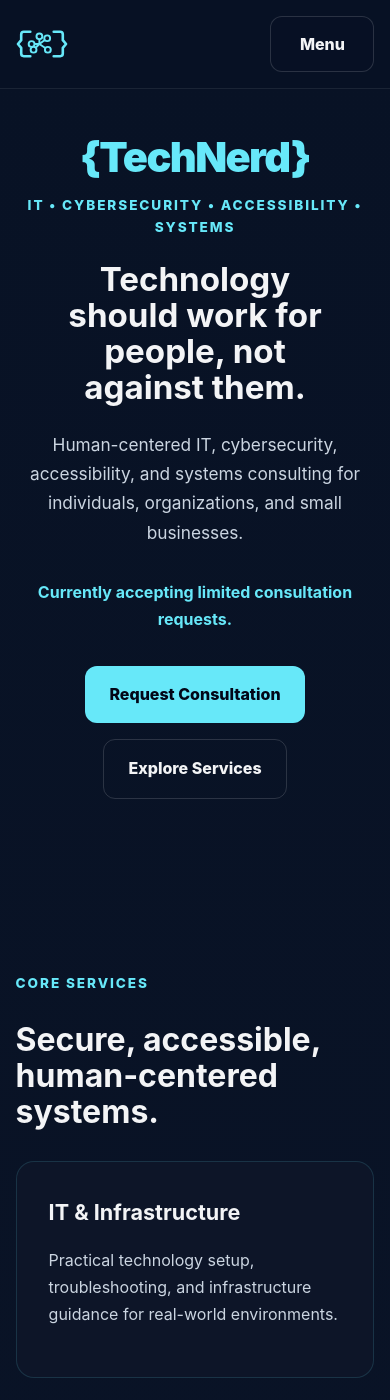
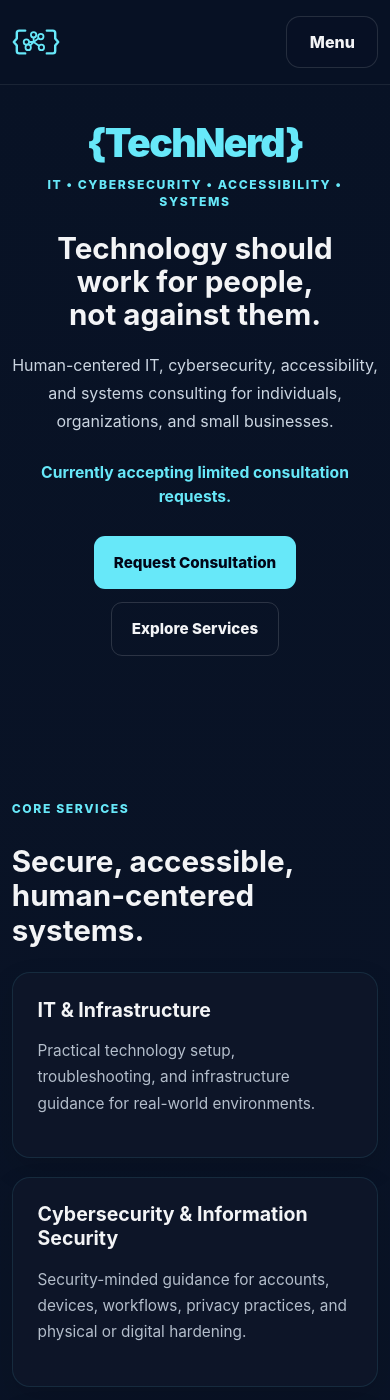
Before and after one commit to cjblackthorn/technerd, a Jekyll site: the page built from index.md, in a window 390 px wide and 1400 px high. Built offline with Jekyll 4.4.1, drawn with Linux system fonts in a browser that asks for light colours.

Commit message:
Polish mobile spacing typography and CTA hierarchy

```diff
--- a/assets/css/nav-polish.scss
+++ b/assets/css/nav-polish.scss
@@ -1,11 +1,16 @@
 ---
 ---
 
-/* Final mobile navigation polish */
+/* Final mobile navigation and premium layout polish */
+@media (max-width: 900px) {
+  .container {
+    width: min(94%, 1280px);
+  }
+
+  .brand,
   .brand-node {
-  width: 3.25rem;
-  height: 3.25rem;
-  object-fit: contain;
+    width: 3rem;
+    height: 3rem;
   }
 
   .mobile-header-brand {
@@ -20,14 +25,138 @@
     transform: translateY(0);
   }
 
+  .mobile-nav summary {
+    min-width: 5.75rem;
+    padding: 0.72rem 0.95rem;
+    border-color: rgba(255, 255, 255, 0.12);
+    border-radius: 14px;
+  }
+
   .mobile-dropdown {
     position: absolute;
-  top: calc(100% + 0.75rem);
+    top: calc(100% + 0.65rem);
     right: 0;
-  width: min(18rem, 72vw);
+    width: min(16.75rem, 74vw);
     z-index: 2000;
   }
 
   .mobile-nav-links {
     margin-top: 0;
   }
+
+  .hero {
+    padding-top: 2.35rem;
+    padding-bottom: 4rem;
+  }
+
+  .hero-logo {
+    font-size: clamp(2.45rem, 9vw, 3.7rem);
+    margin-bottom: 0.85rem;
+  }
+
+  .hero-eyebrow {
+    font-size: clamp(0.68rem, 2.35vw, 0.78rem);
+    letter-spacing: 0.08em;
+    line-height: 1.45;
+  }
+
+  .hero h1 {
+    font-size: clamp(1.85rem, 7.35vw, 2.65rem);
+    line-height: 1.12;
+    max-width: 14.5ch;
+    margin-top: 1.3rem;
+    margin-bottom: 1.25rem;
+  }
+
+  .hero-lede {
+    font-size: 1rem;
+    line-height: 1.75;
+    max-width: 34rem;
+  }
+
+  .availability-banner {
+    font-size: 0.98rem;
+    line-height: 1.55;
+    margin-top: 1.6rem;
+  }
+
+  .button {
+    padding: 0.82rem 1.25rem;
+    border-radius: 11px;
+    font-size: 0.95rem;
+  }
+
+  .button-row {
+    gap: 0.85rem;
+    margin-top: 1.7rem;
+  }
+
+  .section-block {
+    padding: 4.15rem 0;
+  }
+
+  .section-block h2,
+  .accent-panel h2,
+  .final-cta h2 {
+    font-size: clamp(1.85rem, 6.4vw, 2.65rem);
+    line-height: 1.16;
+    max-width: 17ch;
+  }
+
+  .eyebrow {
+    font-size: 0.76rem;
+    letter-spacing: 0.13em;
+  }
+
+  .card-grid,
+  .process-grid {
+    gap: 1.15rem;
+    margin-top: 1.55rem;
+  }
+
+  .card,
+  .process-step {
+    padding: 1.55rem;
+    border-color: rgba(103,232,249,0.10);
+    box-shadow: 0 0.7rem 1.8rem rgba(0, 0, 0, 0.12);
+  }
+
+  .card h3,
+  .process-step h3 {
+    font-size: 1.22rem;
+    line-height: 1.24;
+  }
+
+  .card p,
+  .process-step p,
+  .accent-panel p {
+    font-size: 0.96rem;
+    line-height: 1.72;
+    color: rgba(203, 213, 225, 0.88);
+  }
+
+  .accent-panel {
+    padding: 2.15rem;
+    border-color: rgba(103,232,249,0.11);
+  }
+
+  .step-number {
+    font-size: 0.74rem;
+  }
+
+  .final-cta p {
+    color: rgba(203, 213, 225, 0.9);
+  }
+}
+
+@media (hover: hover) {
+  .button-primary:hover {
+    box-shadow: 0 0 1.4rem rgba(103,232,249,0.22);
+    transform: translateY(-1px);
+  }
+
+  .card:hover,
+  .process-step:hover {
+    border-color: rgba(103,232,249,0.22);
+  }
+}
```
Lines whose indentation alone changed are shown as unchanged.
